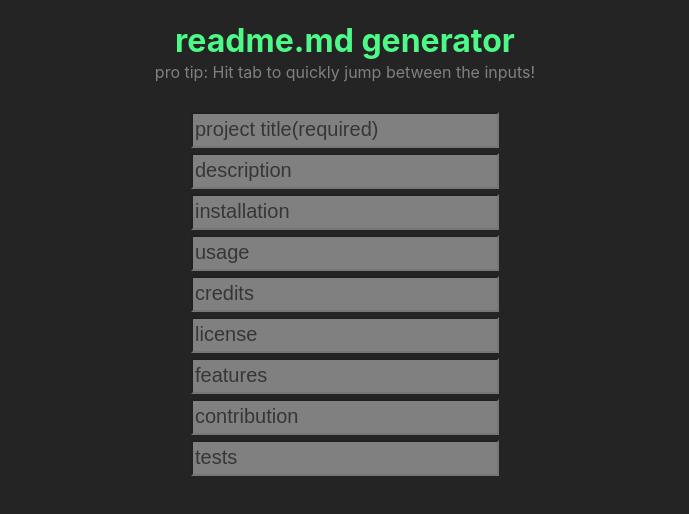
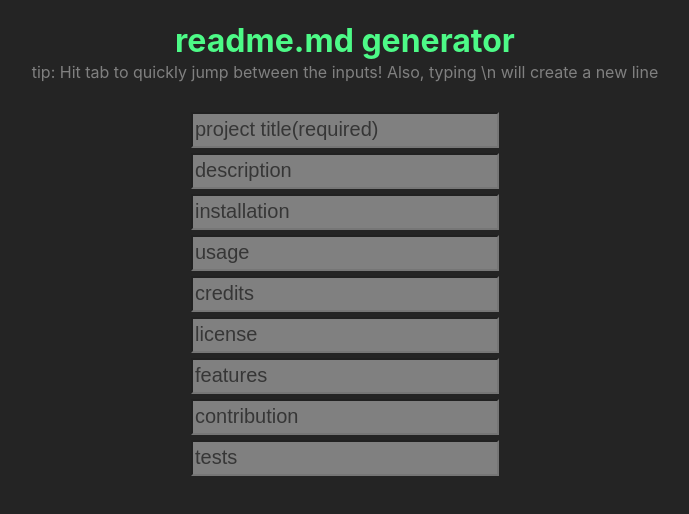
Before and after one commit to BroderickHywell/professional-read-me-generator, a React (Create React App) app: page / in a window 1280 px wide. Shown: the top 514 px of the page, without its empty margins (295-984 px from the left). Built offline with nearby package versions, Linux system fonts and the light colour scheme.

Commit message:
added another tip, added margin to h1 and span

```diff
--- a/src/App.css
+++ b/src/App.css
@@ -3,6 +3,12 @@
   flex-direction: column;
   justify-content: center;
   align-items: center;
+  flex-wrap: wrap;
+}
+
+h1 {
+  margin-left: 50px;
+  margin-right: 50px;
 }
 
 input {
@@ -38,6 +44,8 @@ span{
   color: gray;
   margin-top: -20px;
   margin-bottom: 30px;
+  margin-left: 50px;
+  margin-right: 50px;
 }
 
 button {
--- a/src/App.js
+++ b/src/App.js
@@ -85,7 +85,7 @@ function App() {
   return (
     <div className="App">
       <h1>readme.md generator</h1>
-      <span id='tip-span'>pro tip: Hit tab to quickly jump between the inputs!</span>
+      <span id='tip-span'>tip: Hit tab to quickly jump between the inputs! Also, typing \n will create a new line</span>
       <form id='readme-form' onSubmit={handleForm}>
         <input type='text' onChange={buttonStatus} id='title-input' placeholder='project title(required)' required/>
         <input type='text' id='description-input' placeholder='description'/>
```
